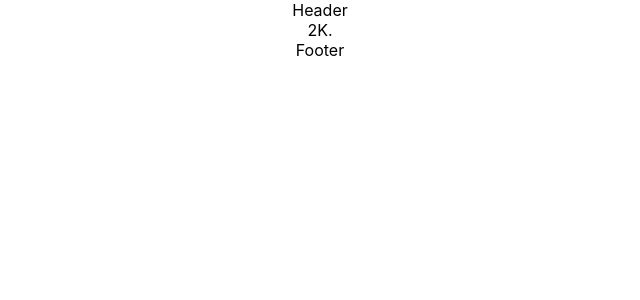
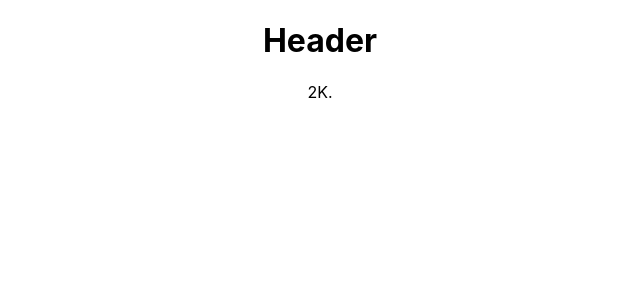
Before and after one commit to pompodar/react, a React (Create React App) app: page / in a window 1280 px wide. Shown: the top 300 px of the page, without its empty margins (320-960 px from the left). Built offline with nearby package versions, Linux system fonts and the light colour scheme.

Commit message:
defaultPropsAndPropsTypesAndTypeScript

```diff
--- a/src/App.js
+++ b/src/App.js
@@ -9,10 +9,10 @@ let x = false;
 function App() {
   return (
     <div className="App">
-      <Header />
+      <Header  />
       { 1 + 1 }
       {x ? name : surName  }
-      <Footer/>
+      <Footer />
     </div>
   );
 }
--- a/src/components/Footer.js
+++ b/src/components/Footer.js
@@ -1,9 +1,21 @@
-import React from 'react'
+import PropTypes from 'prop-types';
 
-const Footer = () => {
+const Footer = ({title}) => {
   return (
-    <div>Footer</div>
+    <footer>
+      <span>
+        {title}
+      </span>
+    </footer>
   )
 }
 
+// Footer.defaultProps = {
+//   title: 'Task Tracker',
+// }
+
+Footer.propTypes  = {
+  title: PropTypes.string.isRequired
+}
+
 export default Footer
--- a/src/components/Header.js
+++ b/src/components/Header.js
@@ -3,7 +3,11 @@ import React, { Component } from 'react'
 export default class Header extends Component {
   render() {
     return (
-      <div>Header</div>
+      <header>
+        <h1>
+          Header
+        </h1>
+      </header>
     )
   }
 }
```
